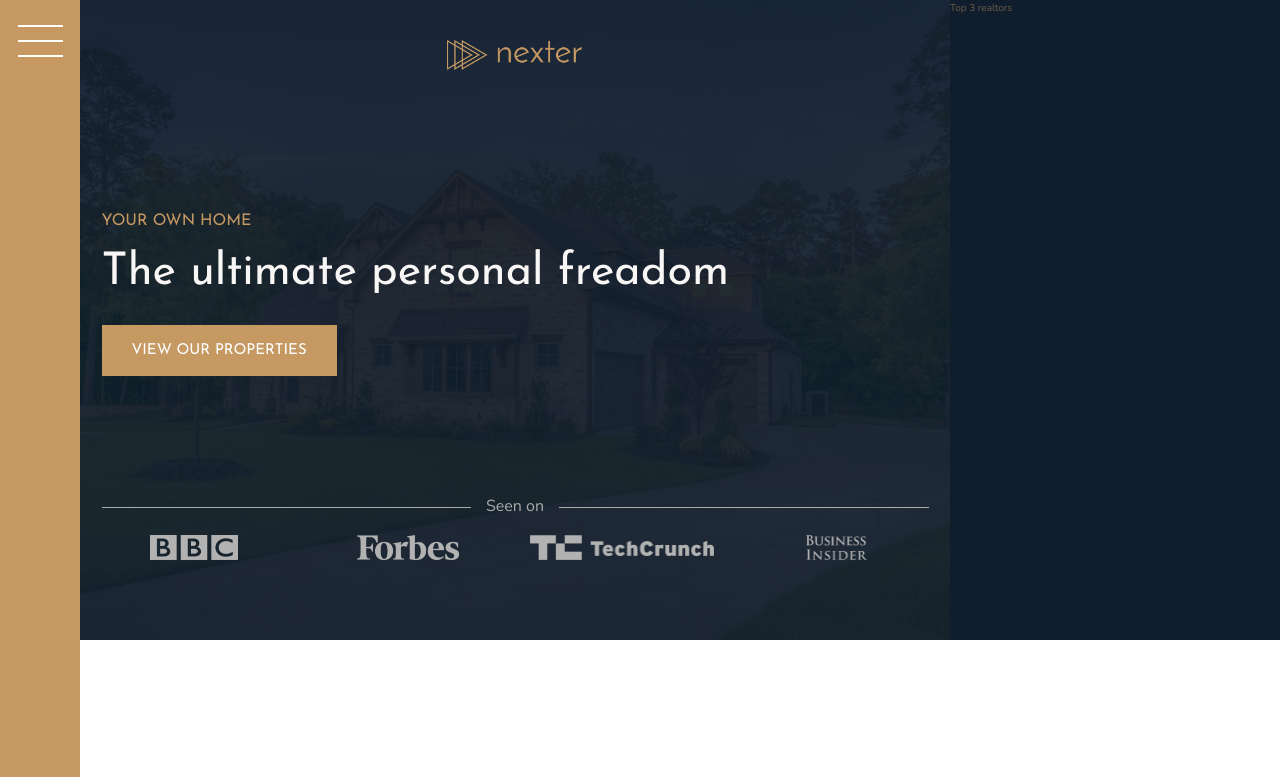
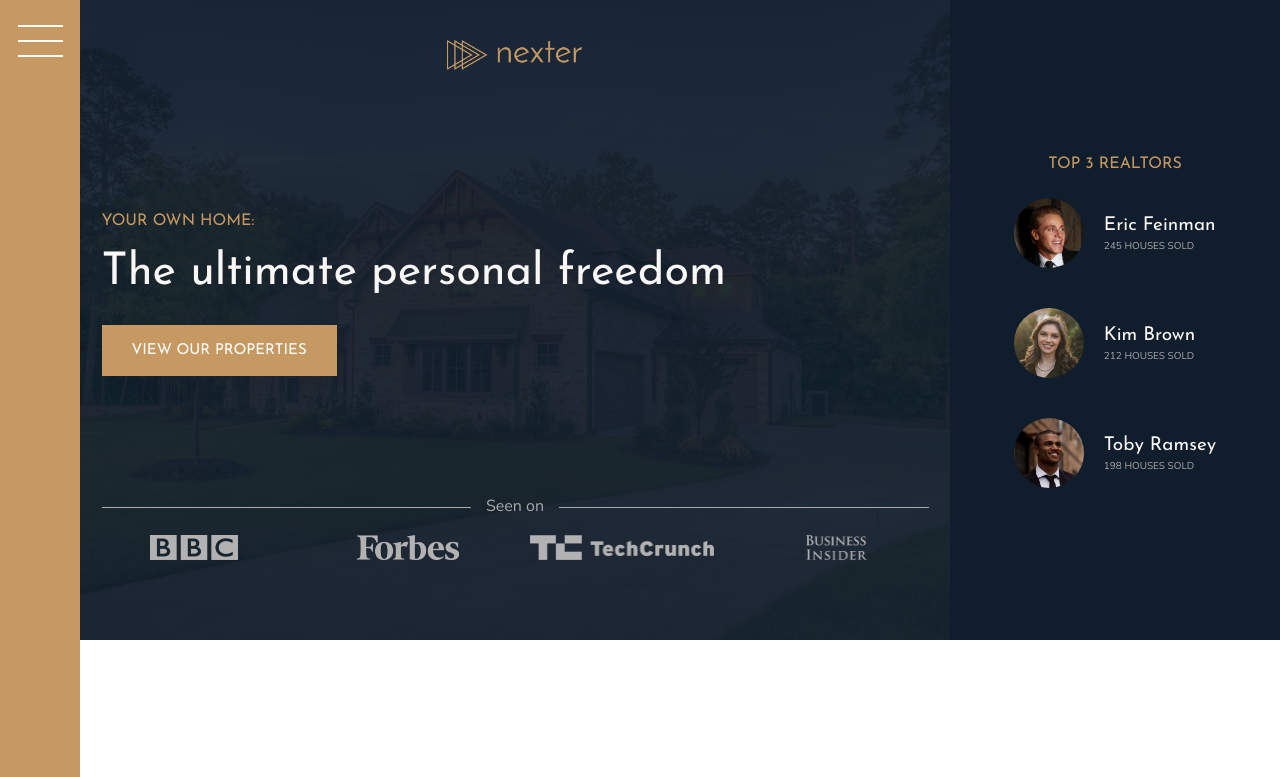
Before and after one commit to mattyImry/UdemyCssSass_Project3, a website: page index.html in a window 1280 px wide. Shown: the top 777 px of the page. Drawn offline with nearby package versions, Linux system fonts and the light colour scheme.

Commit message:
Add side header

```diff
--- a/index.html
+++ b/index.html
@@ -18,8 +18,8 @@
 
         <header class="header">
             <img src="img/logo.png" alt="nexter logo" class="header__logo">
-            <h3 class="heading-3">Your own home</h3>
-            <h1 class="heading-1">The ultimate personal freadom</h1>
+            <h3 class="heading-3">Your own home:</h3>
+            <h1 class="heading-1">The ultimate personal freedom</h1>
             <button class="btn header__btn">View our properties</button>
             <div class="header__seenon-text">Seen on</div>
             <div class="header__seenon-logos">
@@ -31,7 +31,26 @@
         </header>
 
         <div class="realtors">
-            Top 3 realtors
+            <h3 class="heading-3">Top 3 Realtors</h3>
+            <div class="realtors__list">
+                <img src="img/realtor-1.jpeg" alt="realtor 1" class="realtors__img">
+                <div class="realtors__details">
+                    <h4 class="heading-4 heading-4--light">Eric Feinman</h4>
+                    <p class="realtors__sold">245 houses sold</p>
+                </div>
+
+                <img src="img/realtor-2.jpeg" alt="realtor 2" class="realtors__img">
+                <div class="realtors__details">
+                    <h4 class="heading-4 heading-4--light">Kim Brown</h4>
+                    <p class="realtors__sold">212 houses sold</p>
+                </div>
+
+                <img src="img/realtor-3.jpeg" alt="realtor 3" class="realtors__img">
+                <div class="realtors__details">
+                    <h4 class="heading-4 heading-4--light">Toby Ramsey</h4>
+                    <p class="realtors__sold">198 houses sold</p>
+                </div>
+            </div>
         </div>
 
         <section class="features">
--- a/sass/_realtors.scss
+++ b/sass/_realtors.scss
@@ -1,4 +1,30 @@
 .realtors {
     background-color: $color-secondary;
     grid-column: col-start 7 / full-end;
+    padding: 3rem;
+    display: grid;
+    align-content: center;
+    justify-content: center;
+    justify-items: center;
+    grid-row-gap: 2rem;
+
+    &__list {
+        display: grid;
+        grid-template-columns: min-content max-content;
+        grid-column-gap: 2rem;
+        grid-row-gap: 5vh;
+        align-items: center;
+    }
+
+    &__img {
+        width: 7rem;
+        border-radius: 50%;
+        display: block;
+    }
+
+    &__sold {
+        text-transform: uppercase;
+        color: $color-grey-light-2;
+        margin-top: -3px;
+    }
 }
```
Also changed, not shown: css/style.css.
